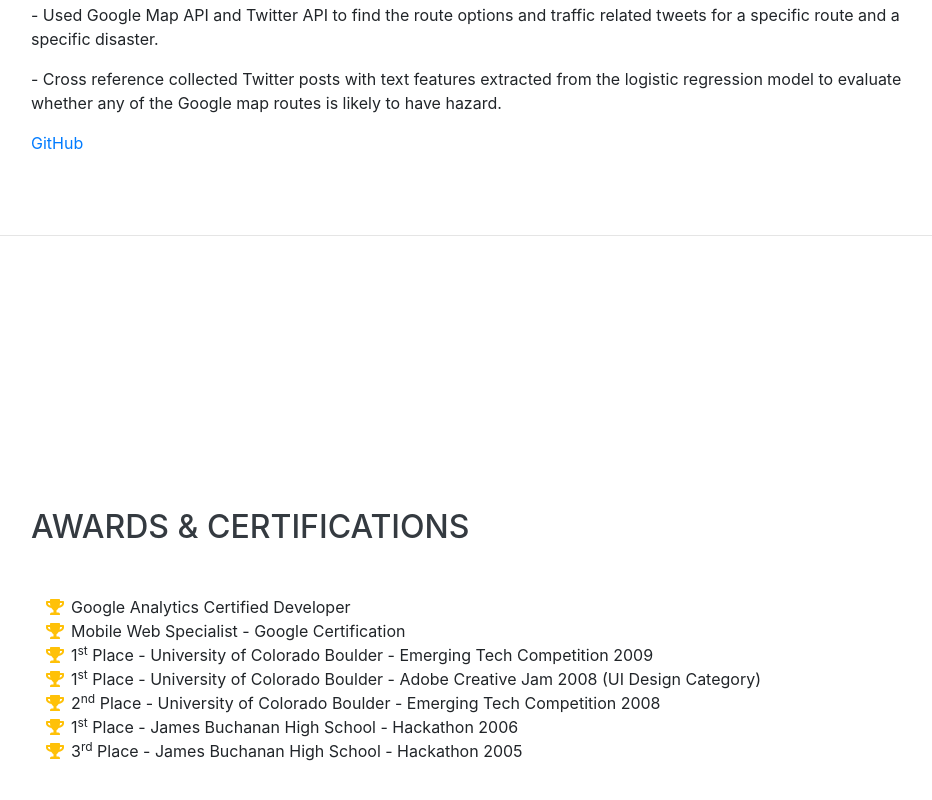
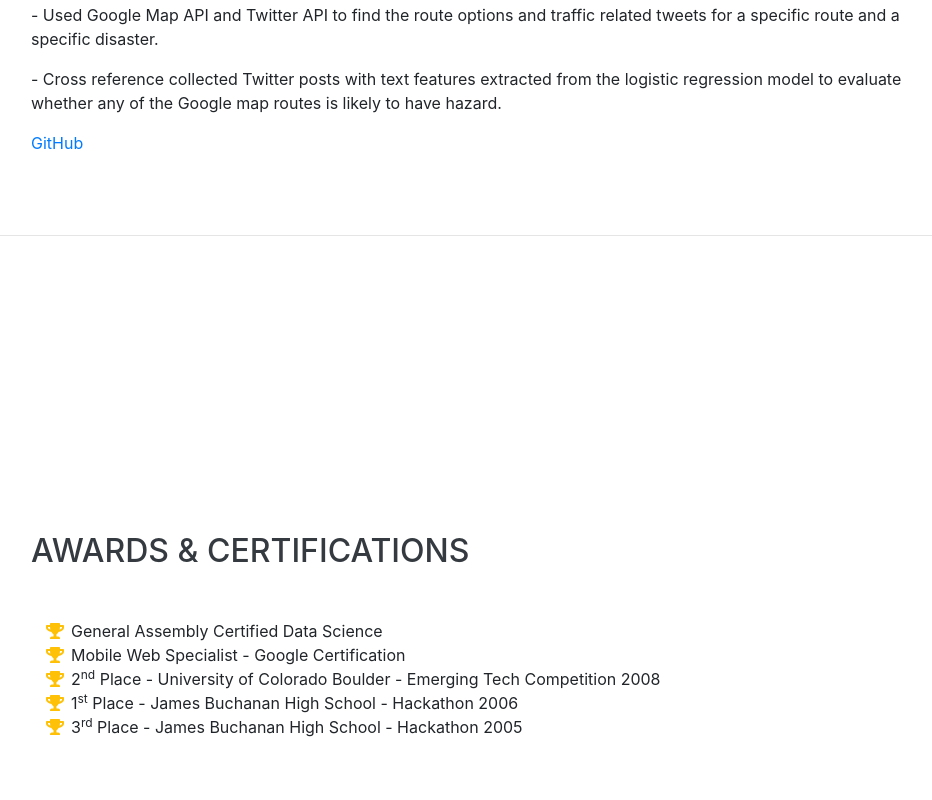
Before and after one commit to raminvafadary/raminvafadary.github.io, a website with bundled scripts: page index.html in a window 1280 px wide. Shown: the part 4351-5151 px from the top of the page, without its empty margins (289-1221 px from the left). Built offline with nearby package versions, Linux system fonts and the light colour scheme; a web font is replaced by a local one.

Commit message:
save changes

```diff
--- a/index.html
+++ b/index.html
@@ -376,18 +376,10 @@
         <ul class="fa-ul mb-0">
           <li>
             <i class="fa-li fa fa-trophy text-warning"></i>
-            Google Analytics Certified Developer</li>
+            General Assembly Certified Data Science</li>
           <li>
             <i class="fa-li fa fa-trophy text-warning"></i>
             Mobile Web Specialist - Google Certification</li>
-          <li>
-            <i class="fa-li fa fa-trophy text-warning"></i>
-            1<sup>st</sup>
-            Place - University of Colorado Boulder - Emerging Tech Competition 2009</li>
-          <li>
-            <i class="fa-li fa fa-trophy text-warning"></i>
-            1<sup>st</sup>
-            Place - University of Colorado Boulder - Adobe Creative Jam 2008 (UI Design Category)</li>
           <li>
             <i class="fa-li fa fa-trophy text-warning"></i>
             2<sup>nd</sup>
```
